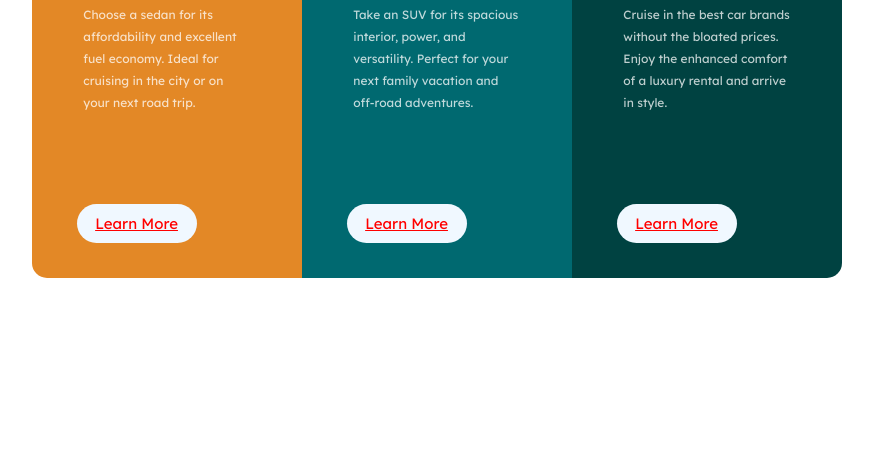
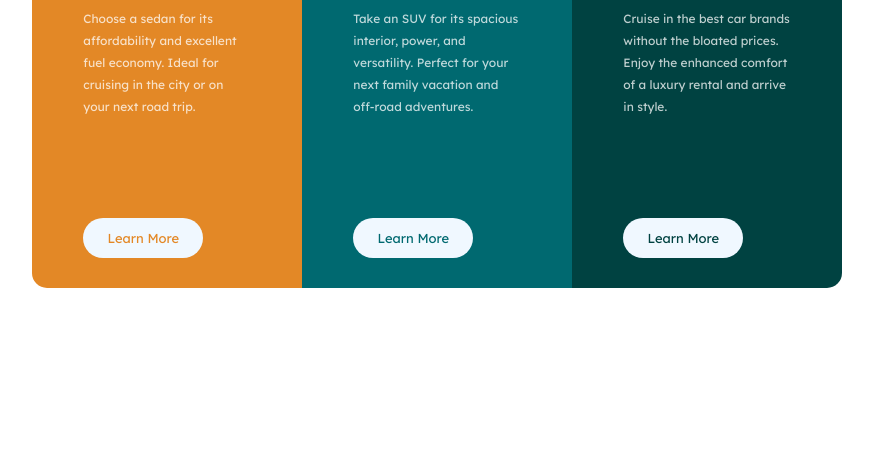
Before and after one commit to wojocode/car-card, a plain HTML site: page index.html in a window 1280 px wide. Shown: the part 337-800 px from the top of the page, without its empty margins (203-1076 px from the left). Drawn offline with Linux system fonts and the light colour scheme.

Commit message:
everyfing ready excerpt buttons

```diff
--- a/index.html
+++ b/index.html
@@ -20,7 +20,9 @@
   Luxury
   Cruise in the best car brands without the bloated prices. Enjoy the enhanced comfort of a luxury
   rental and arrive in style.-->
+
   <div class="card">
+    <div class="wrapper">
         <div class="icon">
           <img src="images/icon-sedans.svg" alt=" ">
         </div>
@@ -28,10 +30,14 @@
           <p>Choose a sedan for its affordability and excellent fuel economy. Ideal for cruising in the city
           or on your next road trip.
           </p>
-      <div class="click"><a href="#">Learn More</a></div>
+        <div class="click">
+          <a class="sedan" href="#">Learn More</a>
+        </div>
+    </div>
   </div>
 
   <div class="card">
+    <div class="wrapper">
         <div class="icon">
           <img src="images/icon-suvs.svg" alt=" ">
         </div>
@@ -39,10 +45,14 @@
           <p>Take an SUV for its spacious interior, power, and versatility. Perfect for your next family vacation
             and off-road adventures.
           </p>
-      <div class="click"><a href="#">Learn More</a></div>
+        <div class="click">
+          <a class="suv" href="#">Learn More</a>
+        </div>
+    </div>
   </div>
 
   <div class="card">
+    <div class="wrapper">
         <div class="icon">
           <img src="images/icon-luxury.svg" alt=" ">
         </div>
@@ -50,9 +60,20 @@
           <p>Cruise in the best car brands without the bloated prices. Enjoy the enhanced comfort of a luxury
             rental and arrive in style.
           </p>
-    <div class="click"><a href="#">Learn More</a></div>
+        <div class="click">
+          <a class="luxury" href="#">Learn More</a>
+        </div>
+    </div>
+  </div>
 
-</div>
+
+
+
+
+
+
+
+
 
 
 </body>
--- a/style.css
+++ b/style.css
@@ -11,6 +11,13 @@
     margin:0;
     padding: 0;
 }
+.wrapper{
+    width:62%;
+    margin:0 auto;
+    height:100%;
+    display:flex;
+    flex-direction: column;
+}
 body{
     font-family: 'Lexend Deca', sans-serif;
     font-size:15px;
@@ -21,19 +28,11 @@ body{
 }
 .card{
     max-width:270px;
-    padding:35px 0;
-    text-align:left;
 }
 h1{
-    width:67%;
-    margin:0 auto;
     color:var(--transparent_white);
     font-family: 'Big Shoulders Display', cursive;
     text-transform: uppercase;
-}
-.icon{
-    width:67%;
-    margin:0 auto;
 }
 .card:nth-child(1){
     background-color: var(--bright_orange);
@@ -48,29 +47,72 @@ h1{
     border-top-right-radius: 15px;
     border-bottom-right-radius: 15px;
 }
-.card  > *{
-    padding-bottom:20px;
+.wrapper{
+    padding:30px 0;
 }
-p{
-    width:62%;
-    margin:0 auto;
-    height:200px;
-    padding-bottom:0;
+.wrapper  > * {
+    margin-bottom:30px;
+}
+ .wrapper p{
+    height:180px;
     line-height:22px;
     font-size:12px;
     color:var(--transparent_white);
 }
 .click{
-    width:67%;
-    margin:0 auto;
-    padding-bottom:0;
     text-align: center;
+    margin-bottom:0;
+    padding:12px 0;
+    background-color: aliceblue;
+    max-width:120px;
+    min-width:80px;
+    border-radius:20px;
+    font-size:13px;
 }
 .click a{
     display:block;
-    color:red;
-    background-color: aliceblue;
-    width:120px;
-    padding:10px 0;
-    border-radius:20px;
+    height:100%;
+    width:100%;
+    text-decoration: none;
 }
+.sedan{
+    color:var(--bright_orange);
+}
+.suv{
+    color:var(--dark_cyan);
+}
+.luxury{
+    color:var(--very_dark_cyan);
+}
+
+
+@media screen and (max-width:500px){
+    .wrapper{
+        width:80%;
+    }
+}
+@media screen and (max-width:375px) {
+    body{
+        flex-direction: column;
+        height:auto;
+        margin:100px 0;
+    }
+    .wrapper{
+        width:80%;
+    }
+    .wrapper p{
+        height:auto;
+    }
+    .card {
+        border-radius:none;
+    }
+    .card:nth-child(1){
+        border-radius:15px 15px 0 0;
+    }
+    .card:nth-child(2){
+        border-radius:none;
+    }
+    .card:nth-child(3){
+        border-radius:0 0 15px 15px;
+    }
+}
```
Lines whose indentation alone changed are shown as unchanged.
